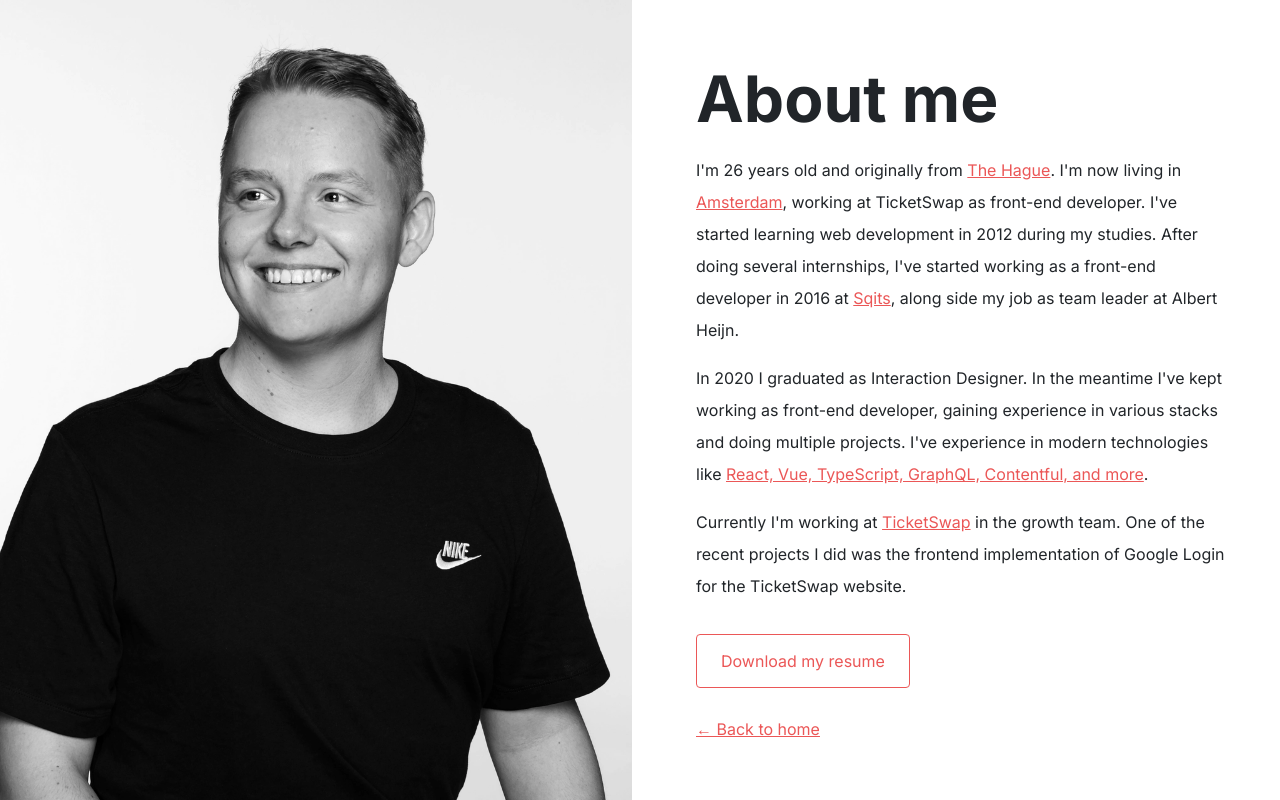
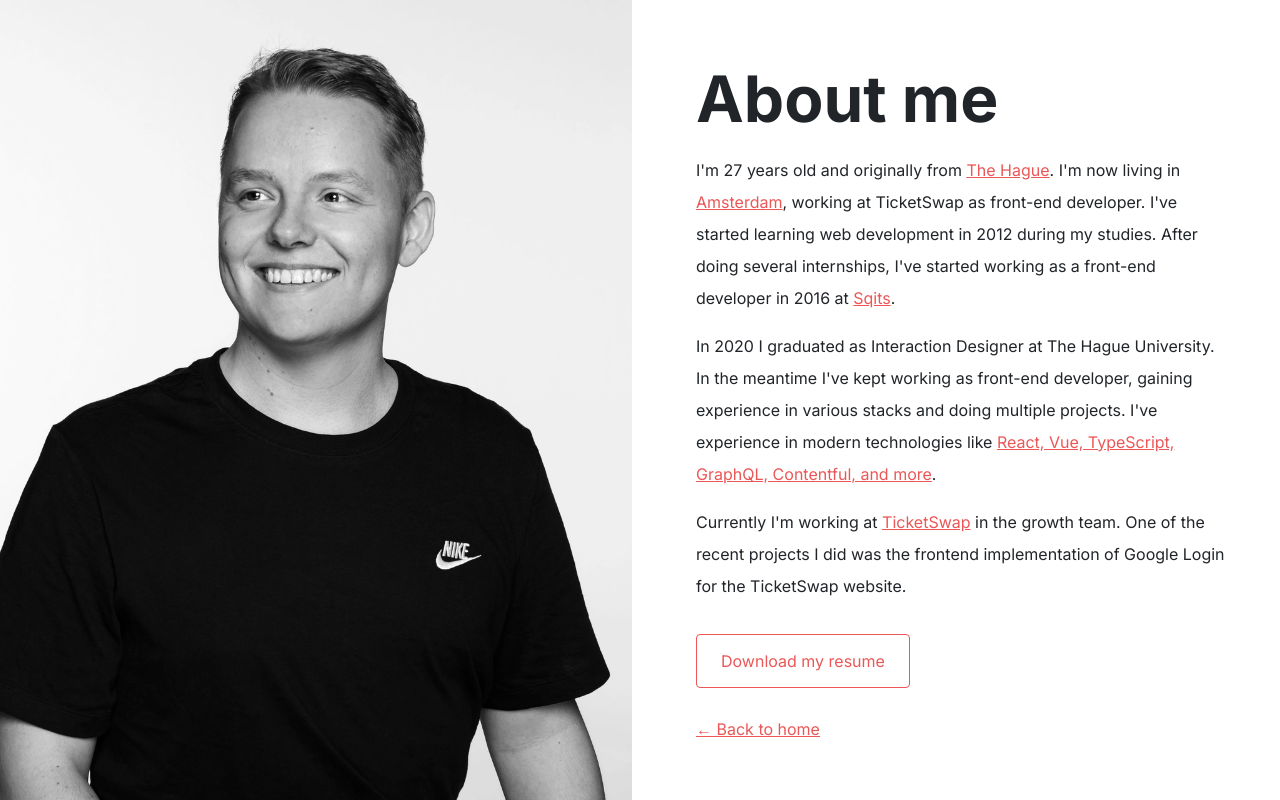
Before and after one commit to glenngijsberts/portfolio-nuxt, a Nuxt app: page /about-me in a window 1280 px wide. Built offline with nearby package versions, Linux system fonts and the light colour scheme.

Commit message:
Adjustment to about me page

```diff
--- a/pages/about-me.vue
+++ b/pages/about-me.vue
@@ -15,18 +15,18 @@
       "
   >
     <p>
-      I'm 26 years old and originally from
+      I'm 27 years old and originally from
       <a href="https://en.wikipedia.org/wiki/The_Hague">The Hague</a>. I'm now living in
       <a href="https://en.wikipedia.org/wiki/Amsterdam">Amsterdam</a>, working at TicketSwap as
       front-end developer. I've started learning web development in 2012 during my studies. After
       doing several internships, I've started working as a front-end developer in 2016 at
-      <a href="https://sqits.nl/">Sqits</a>, along side my job as team leader at Albert Heijn.
+      <a href="https://sqits.nl/">Sqits</a>.
     </p>
 
     <p>
-      In 2020 I graduated as Interaction Designer. In the meantime I've kept working as front-end
-      developer, gaining experience in various stacks and doing multiple projects. I've experience
-      in modern technologies like
+      In 2020 I graduated as Interaction Designer at The Hague University. In the meantime I've kept
+      working as front-end developer, gaining experience in various stacks and doing multiple
+      projects. I've experience in modern technologies like
       <a href="https://stackshare.io/glenngijsberts"
         >React, Vue, TypeScript, GraphQL, Contentful, and more</a
       >.
```
